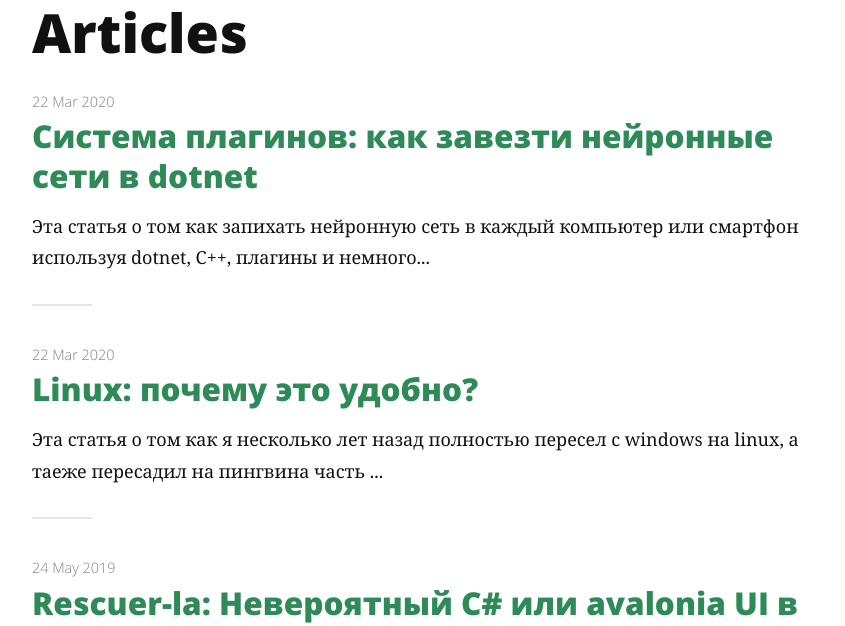
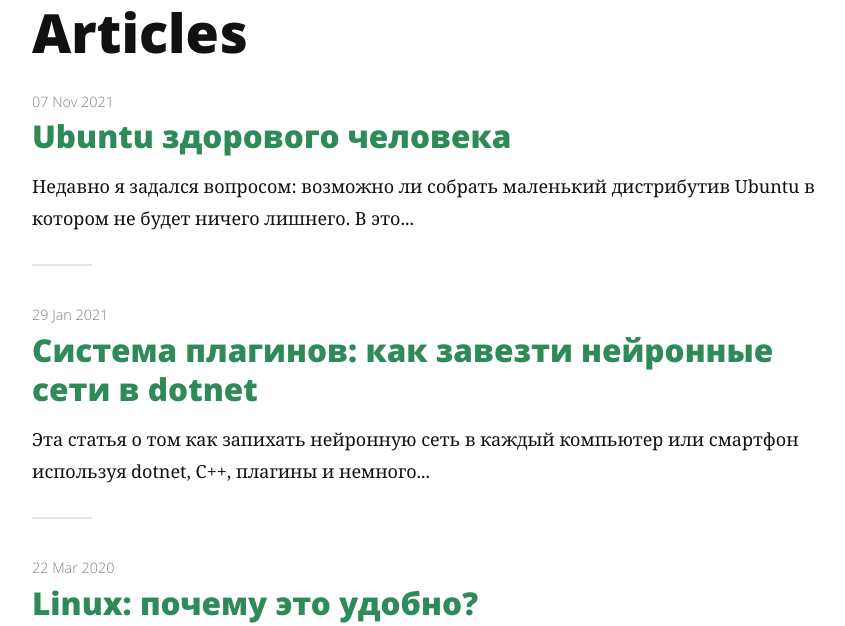
Before and after one commit to gosha20777/gosha20777.github.io, a Jekyll site: the page built from articles.md, in a window 1280 px wide and 900 px high, cut to the strip 274-900 px from the top of the window. Shown: the whole strip, without its empty margins (208-1053 px from the left). Built offline with Jekyll 4.4.1, drawn with Linux system fonts in a browser that asks for light colours; nearby versions of some CDN libraries; some web fonts are replaced; some of the changed lines change nothing that is shown.

Commit message:
add ubuntu-tiny post

```diff
--- a/_posts/2021-01-29-plugin-system.markdown
+++ b/_posts/2021-01-29-plugin-system.markdown
@@ -1,9 +1,12 @@
 ---
+
 layout: post
 title:  "Система плагинов: как завезти нейронные сети в dotnet"
-date:   2020-03-22
+date:   2021-01-29
 category: tutorial
+
 ---
+
 <p class="intro"><span class="dropcap">Э</span>та статья о том как запихать нейронную сеть в каждый компьютер или смартфон используя dotnet, С++, плагины и немного магии!</p>
 
 Вот уже несколько лет я занимаюсь тем что в свободное время веду Open Source проект [Lacmus](https://ods.ai/projects/lacmus) цель которого помогать добровольным поисково-спасательным отрядом и мчс находить пропавших в лесу людей с помощью компьютерного зрения и нейронных сетей. Подробнее об этом можно почитать в нашей [статье на Хабре](https://habr.com/ru/company/ods/blog/483616/) или посмотреть [документальны ролик](https://youtu.be/4QfOBTHEgJU).
@@ -13,8 +16,8 @@ category: tutorial
 Одним из наших продуктов является кросс платформенное приложение написанное на [dotnet core](https://dotnet.microsoft.com/download) и [AvaloniaUI](https://avaloniaui.net/) работающее на Windows / Linux / MacOS. Наша главная цель обеспечить возможность запуска и работы приложения на максимальном количестве устройств с максимально возможной производительностью - ведь от скорости обработки данных может зависть жизнь пропавшего бедолаги. Во многом по этому в качестве фреймверка отрисовки интерфейса был выбран Avalonia UI - ведь он *быстрый*, требует *мало ресурсов* и способен запускаться на *любых устройствах*: от Windows компьютеров до RaspberyPI с Arch Linux на борту. А еще на нем можно рисовать красивый UI.
 
 <figure>
-	<img src="{{ '/assets/img/posts/2021_01_29_01.png' | prepend: site.baseurl }}" alt="">
-	<figcaption>Рисовал так красиво как умею:-)))</figcaption>
+    <img src="{{ '/assets/img/posts/2021_01_29_01.png' | prepend: site.baseurl }}" alt="">
+    <figcaption>Рисовал так красиво как умею:-)))</figcaption>
 </figure>
 
 Приложение состоит из 2 частей:
@@ -38,11 +41,13 @@ category: tutorial
 - После запуска контейнера с нейронной сетью приложение узнавало его порт на localhost-е и начинала отправлять на локальный сервер http запросы с картинками, а в ответ получала результаты работы нейронной сети.
 
 У такого подхода есть очевидные достоинства:
+
 1. Конечно это *простота разработки и внедрения*. Закинул все что надо в контейнер, вбил заветные `docker build` и `docker pull` в терминале и вот твоя новая модель уже доступна всем пользователям.
 2. Отвязанность от языка программирования и ML фреймверков. В докер можно закинуть все что угодно. Ты кодишь на С++ и нависал инференс своего алгоритма на нем - не вопрос. Закодил сервер на python - пожалуйста. NodeJs + TensorflowJS на худой конец? даже эта штука заведется)
 3. Также docker regestry - удобный способ хранения и версионирования контейнеров.
 
 Но за эти удобства приходится *платить*:
+
 1. Производительность в Windows/OSX. Докер хорошо и нативно работает только на Linux. Тут все процессы запускаются *без виртуализации*, а значит нет просадок по производительности. Но к сожалению на других ОС это не так: там докер это обычная *виртуальная машина с linux*, на которой уже запущен докер со всеми вытекающими. Даже на близких к linux - OSX и BSD системах нативной поддержки docker нет и это тоже виртуалка.
 2. Второй пункт вытекает из первого. На всех системах кроме linux невозможно (или очень сложно) пробросить в docker периферийные устройства - будь то USB с тензорным сопроцессором (intel mividius, google edge tpu) или PCI-E устройство.
 3. Относительная сложность установки docker на не Linux системы. Это в linux есть пакетные менеджеры и можно прописать docker в зависимости своего приложения. При установке пакетный менеджер сам скачает и установит нужные зависимости. А вот в windows и MacOS по умолчанию этого не предусмотрено => задача установки docker ложится на *плечи пользователя*, что может вызвать трудности у некоторых людей.
@@ -60,8 +65,8 @@ category: tutorial
 #### 0. Железо и операционные системы
 
 <figure>
-	<img src="{{ '/assets/img/posts/2021_01_29_02.jpeg' | prepend: site.baseurl }}" alt="">
-	<figcaption>Тут мы кодим просто по фану. Как поется в однной песне: fuck капитал! Go open source!</figcaption>
+    <img src="{{ '/assets/img/posts/2021_01_29_02.jpeg' | prepend: site.baseurl }}" alt="">
+    <figcaption>Тут мы кодим просто по фану. Как поется в однной песне: fuck капитал! Go open source!</figcaption>
 </figure>
 
 Несмотря на то что мир компьютерной техники стал более-менее стандартизованным по сравнению с тем что было 15-20 лет назад - количество платформ все еще остается довольно большим. Давайте рассмотрим современные актуальные платформы под которые и будем писать свой нативный [C++](http://lurkmore.to/C%2B%2B) код.
@@ -88,8 +93,8 @@ category: tutorial
 С помощью нехитрых математических расчетов и здравого смысла можно легко актуализировать количество поддерживаемых нужных нам платформ:
 
 <figure>
-	<img src="{{ '/assets/img/posts/2021_01_29_03.png' | prepend: site.baseurl }}" alt="">
-	<figcaption>Почему так много?</figcaption>
+    <img src="{{ '/assets/img/posts/2021_01_29_03.png' | prepend: site.baseurl }}" alt="">
+    <figcaption>Почему так много?</figcaption>
 </figure>
 
 Как видно из схемы различных конфигураций платформ довольно много. По этому для уменьшения количества информации в этой статье мы рассмотрим только 64-bit системы и только CPU и GPU. Ну что же, давайте карабкаться выше.
@@ -108,8 +113,8 @@ category: tutorial
 Протестировав производительность и выбрав оптимальные я пришел вот к таким результатам:
 
 <figure>
-	<img src="{{ '/assets/img/posts/2021_01_29_04.png' | prepend: site.baseurl }}" alt="">
-	<figcaption>Больше деревьев богу деревьев!</figcaption>
+    <img src="{{ '/assets/img/posts/2021_01_29_04.png' | prepend: site.baseurl }}" alt="">
+    <figcaption>Больше деревьев богу деревьев!</figcaption>
 </figure>
 
 #### 2. Высокоуровневые ML фреймверки и библиотеки
@@ -117,8 +122,8 @@ category: tutorial
 За сравнительно малое время существования ml как отрасли возникло и умерло много фреймверков. На данный момент актуальными и самыми популярными фреймверками глубокого обучения являются **PyTorch** и **Tensorflow**. У каждого из них есть свои фанаты и противники.
 
 <figure>
-	<img src="{{ '/assets/img/posts/2021_01_29_05.jpg' | prepend: site.baseurl }}" alt="">
-	<figcaption>За tf! Долой динамические графы!</figcaption>
+    <img src="{{ '/assets/img/posts/2021_01_29_05.jpg' | prepend: site.baseurl }}" alt="">
+    <figcaption>За tf! Долой динамические графы!</figcaption>
 </figure>
 
 Помимо фреймверков для разработки нейронных сетей (PyTorch и Tensorflow) есть библиотеки для инференса (запуска) уже готовых, обученыx моделей. Одни из них является **OnnxRuntime**. Его разрабатывает и поддерживает Microsoft.
@@ -160,8 +165,8 @@ category: tutorial
 Примечание - сборка tensorflow это довольно трудоемкий процесс и по сложности он сопоставим наверно со сборкой linux из source кода. Только компиляция занимает 5-8 часов. Самым сложным была сборка под windows с ее отвратительным microsoft C++ компилятором... OnnxRuntime собирается легче и быстрее. В общей сложности на сборку и фикс ошибок всего у меня ушли почти все новогодние праздники)))
 
 <figure>
-	<img src="{{ '/assets/img/posts/2021_01_29_06.jpg' | prepend: site.baseurl }}" alt="">
-	<figcaption>Бу!</figcaption>
+    <img src="{{ '/assets/img/posts/2021_01_29_06.jpg' | prepend: site.baseurl }}" alt="">
+    <figcaption>Бу!</figcaption>
 </figure>
 
 **Интеграция в C#**
@@ -226,6 +231,7 @@ namespace LacmusBasePlugin
             return $"{Api}.{Major}.{Minor}";
         }
     }
+
 }
 {% endhighlight %}
 
@@ -322,6 +328,7 @@ namespace LacmusBasePlugin
         <ExcludeAssets>runtime</ExcludeAssets>
       </ProjectReference>
     </ItemGroup>
+
 </Project>
 {% endhighlight %}
 
@@ -504,6 +511,7 @@ namespace LacmusRetinanetPlugin
             return filteredObjects;
         }
     }
+
 }
 {% endhighlight %}
 
@@ -562,8 +570,8 @@ namespace LacmusRetinanetPlugin
 После успешной сборки плагин можно протестировать с помощью консольной утилиты которая находится в том же репозитории.
 
 <figure>
-	<img src="{{ '/assets/img/posts/2021_01_29_07.jpg' | prepend: site.baseurl }}" alt="">
-	<figcaption>Вот это я понимаю! Родной консольный интерфейс...</figcaption>
+    <img src="{{ '/assets/img/posts/2021_01_29_07.jpg' | prepend: site.baseurl }}" alt="">
+    <figcaption>Вот это я понимаю! Родной консольный интерфейс...</figcaption>
 </figure>
 
 ### Что дальше?
@@ -581,7 +589,7 @@ public IEnumerable<IObject> Infer(string imagePath, int width, int height)
         dynamic predictions = plugin.infer(imagePath, width, height);
         foreach(pred in predictions)
         {
-        	...
+            ...
         }
     }
     GC.Collect();
@@ -592,8 +600,8 @@ public IEnumerable<IObject> Infer(string imagePath, int width, int height)
 Вот она дружба народов!
 
 <figure>
-	<img src="{{ '/assets/img/posts/2021_01_29_08.jpg' | prepend: site.baseurl }}" alt="">
-	<figcaption>Мир, дружба, жвачка)</figcaption>
+    <img src="{{ '/assets/img/posts/2021_01_29_08.jpg' | prepend: site.baseurl }}" alt="">
+    <figcaption>Мир, дружба, жвачка)</figcaption>
 </figure>
 
 #### З.Ы.
--- /dev/null
+++ b/_posts/2021-11-01-tiny-ubuntu.markdown
@@ -0,0 +1,200 @@
+---
+layout: post
+title:  "Ubuntu здорового человека"
+date:   2021-11-07
+image: posts/2021_11_07_00.png
+category: tutorial
+
+---
+
+<p class="intro"><span class="dropcap">Н</span>едавно я задался вопросом: возможно ли собрать маленький дистрибутив Ubuntu в котором не будет ничего лишнего. В этой статье я попробую поделиться собственным опытом. Любителей минимальзма прошу под кат.</p>
+
+### Предыстория
+
+На создание создания *Ubuntu from scratch* меня натолкнул релиз недавней Ubuntu 21.04. Я сразу же обновился на новую версию после ее выхода и мне она не понравилась по следующим причинам:
+- Snap, snap и еще раз snap! Многие системные приложения поставляются в формате snap пакетов, а я не являюсь фанатом такого формата поставки ПО.
+    - Во первых, такое ПО медленнее запускается. Не очень приятно запустить Firefox и ждать 10 секунд пока запустится браузер.
+    - Во вторых snap пакеты не подтягивают стили основной системы. Это значит что если вы примените к интерфейсу свою тему офформления то она применится ко всем частям системы кроме snap приложений. Это бъет по моему перфекционизму.
+    - В третьих, snap пакеты занимают больше места по сравнению с deb пакетами.
+- Плохо настроенный GNOME. В этом релизе Ubuntu наконец-то перешла на GNOME 40 но ее стандартные расширения и надстройки (док панель и пр) выглядят инародно и честно говоря мне нравится ванильный GNOME с минимальным набором расширений.
+- Множество дополнительного софта. Хотелось получить балее легкую и не перегруженную систему.
+
+Прорицательный читатель наверное спросит меня: хорошо, ты фанат gnome - выбери Fedora там есть все что тебе нужно. Я пользовался Fedora одно время и в целом мне очень понравился этот дистрибутив. Но я столкнулся с рядом трудностей:
+- Во первых - RPM. В своей жизни я часто собираю Deb пакеты и делать это на Debian based дистрибутивах удобнее.
+- Во вторых у Fedora (как оказалось) нет поддержки `nvidia-docker`, а это очень важно для меня. (с помощью танцев с бубном я все таки смог его завезти но работал он со скрипом)
+- В третьих в ней отказался работать open-connect-wpn. Наверное дело в системном сертификате и вероятно проблема решилась бы если я скопировал этот сертификат из ubuntu, но мне стало лень разбираться.
+- В четвертых для Fedora не оказалось поддержки компилятора для Coral Edge TPU
+
+<figure>
+    <img src="{{ '/assets/img/posts/2021_11_07_01.webp' | prepend: site.baseurl }}" alt="">
+    <figcaption>Fedora</figcaption>
+</figure>
+
+Но Fedora мне очень понравилась внешне, я проникся философией Pure Gnome и по этому решил превратить Ubuntu в Gnome OS :-)
+
+### Установка
+
+Так как я задался целью сделать минимальный дистрибутив - за основу была взята _Ubuntu Server 21.10_ притом минимальная версия. Установка серверной версии Ubuntu почти не отличается от установки обычной версии и в ней нет ничего сложного, по этому в данной статье я позволю себе опустить этот процесс.
+
+<figure>
+    <img src="{{ '/assets/img/posts/2021_11_07_02.png' | prepend: site.baseurl }}" alt="">
+    <figcaption>Выбираем минималистичный вариант</figcaption>
+</figure>
+
+Отмечу только, что в качестве файловой системы я выбрал BTRFS, так как она имеет тсруктуру двоичного дерева, что позволяет быстро делать бекапы и snapshot-ы. Разметку диска выбрал стандартным способом:
+- 1Gb - UFI (FAT)
+- все остальное - / (BTRFS)
+- swap отсутствует (я счастливый обладатель 64Gb ОЗУ)
+
+<figure>
+    <img src="{{ '/assets/img/posts/2021_11_07_03.png' | prepend: site.baseurl }}" alt="">
+    <figcaption>SSH сервер нам не нужен</figcaption>
+</figure>
+
+<figure>
+    <img src="{{ '/assets/img/posts/2021_11_07_04.png' | prepend: site.baseurl }}" alt="">
+    <figcaption>как и всякие сервисы</figcaption>
+</figure>
+
+### Первичная настройка
+
+После установки нас радостно встречает черненькая консоль со входом в систему. Что-же вводим свои данные и попадаем в терминал.
+
+<figure>
+    <img src="{{ '/assets/img/posts/2021_11_07_04.png' | prepend: site.baseurl }}" alt="">
+    <figcaption>Страшная консоль.</figcaption>
+</figure>
+
+Начинаем вводить страшные команды. Для начала неплохо было бы обновиться:
+
+{% highlight bash %}
+sudo apt update
+sudo apt upgrade
+{% endhighlight %}
+
+*Всего 4 репозитория! Как здорово:)*
+
+После обновления система выводит нам сообщение, где предлагает перезапустить сервисы, будто мы сервер. Но мы не сервер - игнорируем это сообщение:
+
+И выпиливаем эту назойливую штуку:
+
+{% highlight bash %}
+sudo apt purge needrestart
+{% endhighlight %}
+
+Ubuntu такая ubuntu, что даже в серверную версию запихала свой snap (какой кошмар!). Поэтому выпиливаем и его:
+
+{% highlight bash %}
+sudo apt autoremove --purge snapd
+sudo rm -rf /var/cache/snapd/
+sudo apt-mark hold snapd
+{% endhighlight %}
+
+
+Тут последняя команда нужна чтобы ubuntu не установила snap при очередном обновлении.
+
+Что-жe, устанавливаем графическое окружение:
+
+{% highlight bash %}
+sudo apt install \
+    gdm3 \
+    gnome-session \
+    gnome-terminal \
+    firefox \
+    font-manager \
+    nautilus \
+    file-roller \
+    gedit
+{% endhighlight %}
+
+Тут вы вольны выбрать что-то свое и настроить отдельные компоненты как вам угодно, в этом вся прелесть Linux! В этом же списке я предлагаю использовать графические компоненты GNOME и установить минимальный перечень жизненно необходимых программ таких как браузер файловый менеджер, архиватор и текстовый редактор. Остальное ПО мы поставим отдельно ухе из GUI сессии.
+
+Перезагружаемся и нас встречает нативный GBOME 40.
+
+<figure>
+    <img src="{{ '/assets/img/posts/2021_11_07_06.png' | prepend: site.baseurl }}" alt="">
+    <figcaption>Чего-то не хватает...</figcaption>
+</figure>
+
+
+Выглядит довольно аскитично... Давайте настроем его! Открываем терминал:
+
+{% highlight bash %}
+sudo add-apt-repository ppa:papirus/papirus
+sudo apt update
+sudo apt install \
+    gnome-tweaks \
+    chrome-gnome-shell \
+    papirus-icon-theme \
+    dmz-colour-theme \
+    gnome-themes-extra \
+    fonts-cantarell \
+    gnome-shell-extension-appindicator
+{% endhighlight %}
+
+Открываем приложение Extensions и включаем appindicator. Это расширение показывает значки skype, telegram, slack вверху в трее и позволяет удобно ими манипулировать. Это единственное расширение которое я использую.
+
+И наконец, настраиваем внешний вид. Открываем tweaks:
+
+<figure>
+    <img src="{{ '/assets/img/posts/2021_11_07_07.png' | prepend: site.baseurl }}" alt="">
+    <figcaption>В ачестве темы я предпочитаю темную adwita, темный курсор и popirus в качестве значнов.</figcaption>
+</figure>
+
+<figure>
+    <img src="{{ '/assets/img/posts/2021_11_07_08.png' | prepend: site.baseurl }}" alt="">
+    <figcaption>В кчастве шрифта я выбираю стандартный для GNOME cantarell и делаю его чуть крупнее</figcaption>
+</figure>
+
+<figure>
+    <img src="{{ '/assets/img/posts/2021_11_07_09.png' | prepend: site.baseurl }}" alt="">
+    <figcaption>Книпки окон и их поведение.</figcaption>
+</figure>
+
+Читатель может заметить что я не использую такие кнопки как "развернуть \ свернуть окно". В этом плане я поддерживаю разработчиков GNOME и считаю что они не нужны. Чтобы развернуть окно, достаточно щелкнуть по его заголовку 2 раза, или потянуть вверх. Что же касается сворачивания окна - то это тоже не нужно делать ибо вместо этого можно перейти на другой рабочий стол. Многим эта концепция может показаться странной, но если вы попробуете ей следовать то поймете, что она действительно работает и всякие док панели оказывается ненужны.
+
+На этом настройка завершена. Мы получаем чистый не загроможденный дистрибутив Linux. Система занимает около **5 Гб** места на диске и потребляет **500-600 Мб** ОЗУ!
+
+<figure>
+    <img src="{{ '/assets/img/posts/2021_11_07_09.png' | prepend: site.baseurl }}" alt="">
+    <figcaption>Красота!</figcaption>
+</figure>
+
+Остается поставить на него необходимые программы и драйвера nvidia (если они нужны).
+
+Ниже также приведу список программ которыми я пользуюсь
+- GUI
+  - Evolution - почтовый клиент, календарь, органайзер, todo list в одном лице. Умеет синхронизироваться с разными аккаунтами и учетными записями.
+  - Slack, Telegram, zoom - в представлении не нуждаются
+  - Fosscord - OpenSource аналог discord-а. Я использую от этого проекта только клиент: он потребляет меньше ресурсов, не отличается по функционалу и интерфейсу и имеет лучшею поддержку Linux.
+  - Timeshift - система бекапов
+  - Visual Studio Code - текстовый редактор в котором я пишу код на Python, верстаю статьи в LaTeX и просматриваю различные файлы.
+  - Rider - IDE для C#
+  - KeePassXC - менеджер паролей
+  - tilix - эмулятор терминала
+  - steam - ну... а как же без ведьмочка :=)
+  - netwirk-manager-openconnect-gnome - разширение для GNOME добавояюий поддержку openconnect (open source аналог Cisco VPN. 2 года использую полет нормальный)
+  - libre office calc и writer - для просмотра Word+Excel
+  - VLC - медиа проигрыватель
+  - Spotify - музыка
+  - Virtual Box - для виртуализации
+- CLI
+  - zsh + oh-my-zsh - оболочка командной строки
+  - htop - монитор процессов
+  - exa - как ls только лучше
+  - rg - как grep только лучше
+  - bat - как cat только лучше
+  - fdfind - как find только лучше
+  - micro - консольный текстоый редактор (на vim так и не переехал)
+  - ranger - файловый менеджер
+
+
+
+Как видите я придерживаюсь довольно небольшим набором программ ибо я минималист. Я даже не установил магазин приложений, ибо предпочитаю устанавливать все из консоли. Магазин в случае чего можно установить. Для этого нужно ввезти в теминале `sudo apt install gnome-software`.
+
+Не перестаю удивляться, на сколько Linux гибкая и удобная система. Надеюсь, что эта статья была вам полезной и вы сможете собрать свой собственный дистрибутив, которым будет приятно пользоваться!
+
+<figure>
+    <img src="{{ '/assets/img/posts/2021_11_07_09.png' | prepend: site.baseurl }}" alt="">
+    <figcaption>Милота!</figcaption>
+</figure>
```
Also changed, not shown: assets/img/posts/2021_11_07_00.png (added), assets/img/posts/2021_11_07_01.webp (added), assets/img/posts/2021_11_07_02.png (added), assets/img/posts/2021_11_07_03.png (added), assets/img/posts/2021_11_07_04.png (added), assets/img/posts/2021_11_07_05.png (added), assets/img/posts/2021_11_07_06.png (added), assets/img/posts/2021_11_07_07.png (added), assets/img/posts/2021_11_07_08.png (added), assets/img/posts/2021_11_07_09.png (added), assets/img/posts/2021_11_07_10.png (added), assets/img/posts/2021_11_07_11.png (added).
